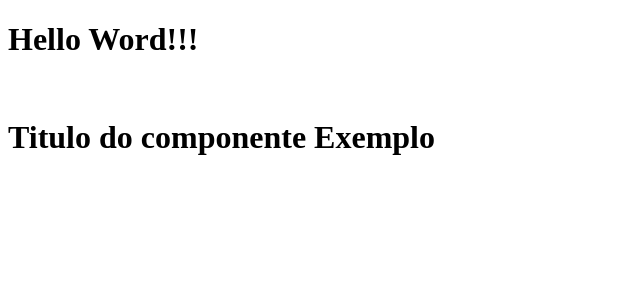
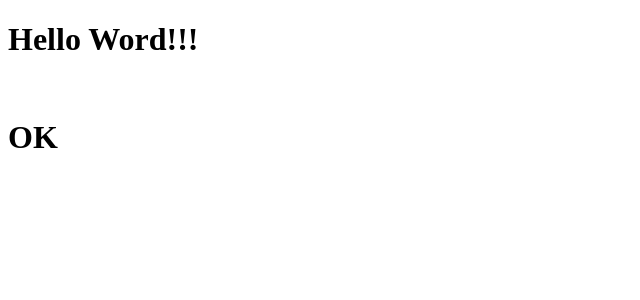
Before and after one commit to lkgfernando/po-ui-curso, an Angular app in the folder Angular/Projeto01/: page / in a window 1280 px wide. Shown: the top 300 px of the page, without its empty margins (0-640 px from the left). Built offline with nearby package versions, Linux system fonts and the light colour scheme.

Commit message:
fix: Aula signal

```diff
--- a/Angular/Projeto01/src/app/exemplo/exemplo.component.html
+++ b/Angular/Projeto01/src/app/exemplo/exemplo.component.html
@@ -1 +1 @@
-<h1>{{ getTitulo() }}</h1>
+<h1>{{ titulo() }}</h1>
--- a/Angular/Projeto01/src/app/exemplo/exemplo.component.ts
+++ b/Angular/Projeto01/src/app/exemplo/exemplo.component.ts
@@ -1,4 +1,4 @@
-import { Component } from '@angular/core';
+import { Component, signal } from '@angular/core';
 
 @Component({
   selector: 'app-exemplo',
@@ -8,9 +8,9 @@
   styleUrl: './exemplo.component.css',
 })
 export class ExemploComponent {
-  private titulo: string = 'Titulo do componente Exemplo';
+  public titulo = signal<string|number>("OK")
 
-  public getTitulo(): string {
-    return this.titulo;
+  constructor(){
+
   }
 }
--- a/Angular/Projeto01/tsconfig.json
+++ b/Angular/Projeto01/tsconfig.json
@@ -4,6 +4,7 @@
   "compileOnSave": false,
   "compilerOptions": {
     "outDir": "./dist/out-tsc",
+    "rootDir": "./src",
     "strict": true,
     "noImplicitOverride": true,
     "noPropertyAccessFromIndexSignature": true,
```
